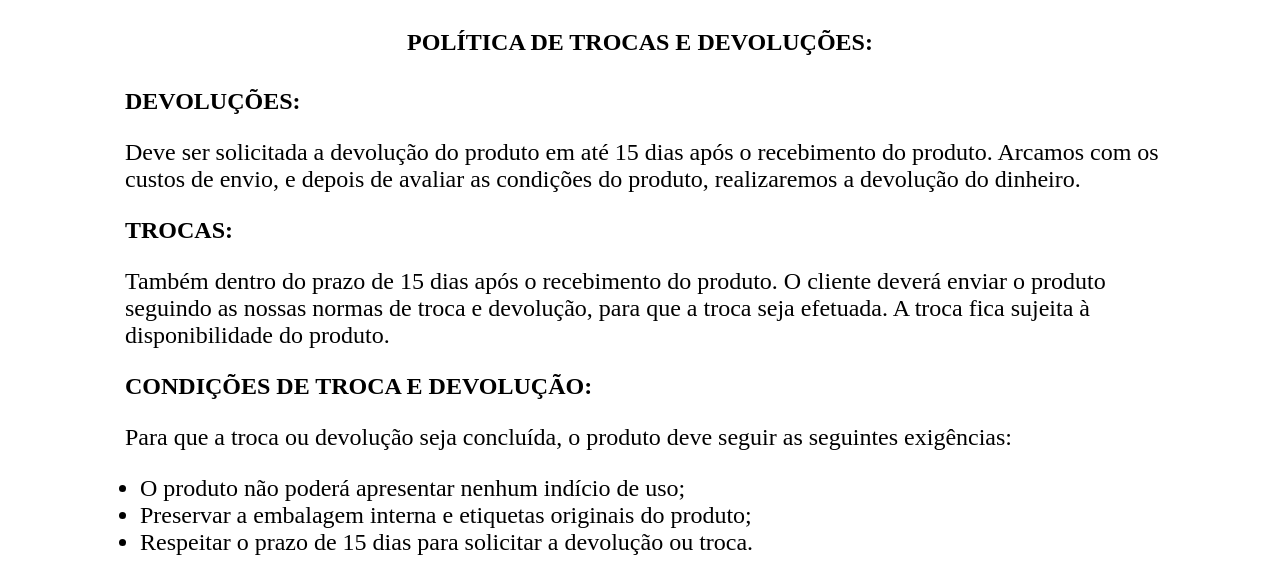
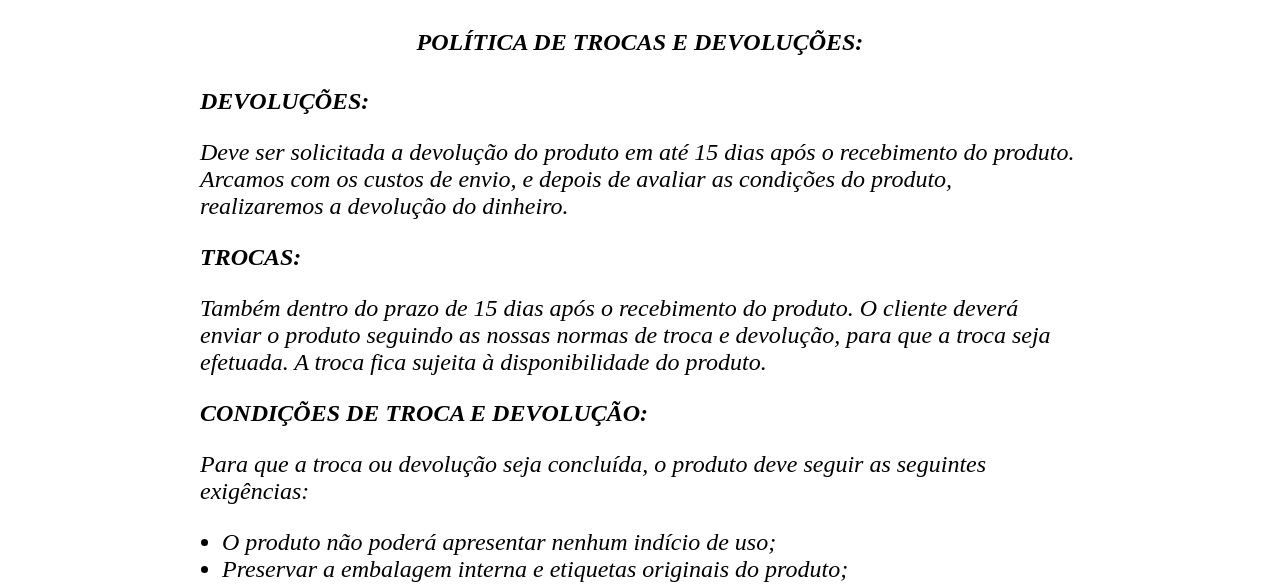
Before and after one commit to CapJao/NoBug, a plain HTML site: page troca.html in a window 1280 px wide. Shown: the part 202-788 px from the top of the page. Drawn offline with nearby package versions, Linux system fonts and the light colour scheme.

Commit message:
troca.css

```diff
--- a/troca.css
+++ b/troca.css
@@ -203,15 +203,28 @@ p{
 }
 
 .troca{
-    text-align: center;}
+    text-align: center;
+    h4{
+        font-style: italic;
+    }
+}
 
     .policy{
-    margin-left: 100px;
-    margin-right:100px;
+
     margin-bottom: 30px;
     p{
         font-family: 'sans-serif';
-        padding-left: 25px;
+        margin-left: 200px;
+        margin-right: 200px;
+        font-style: italic;
     }
-
+h5{
+    font-size: 26px;
+    margin-left: 150px;
+    font-style: italic;
+}
+li{
+    margin-left: 182px;
+    font-style: italic;
+}
     }
```
